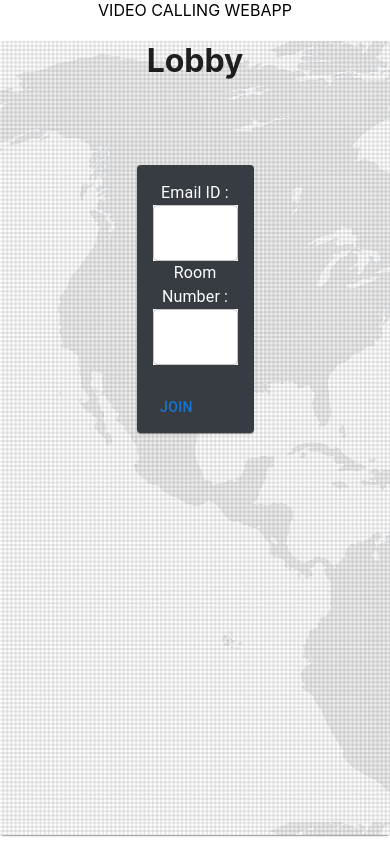
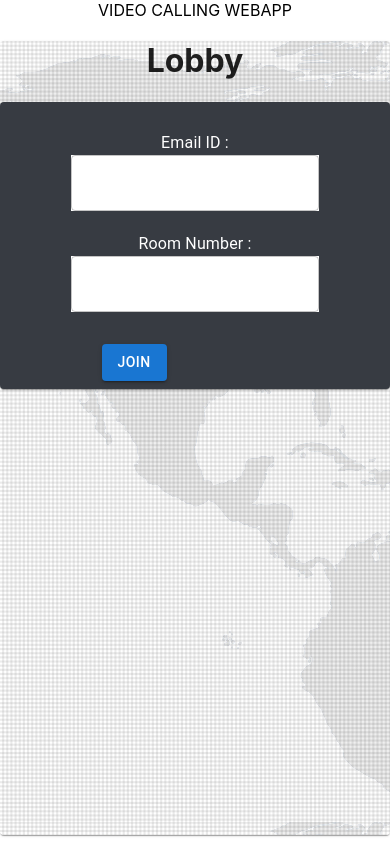
Before and after one commit to Debargha-arch/Video-Conferencing-webapp, a React (Create React App) app: page / in a window 390 px wide. Built offline with nearby package versions, Linux system fonts and the light colour scheme; no server answers.

Commit message:
Made the Room Screen RESPONSIVE

```diff
--- a/src/screens/Lobby.jsx
+++ b/src/screens/Lobby.jsx
@@ -15,17 +15,41 @@ const card = {
   flexDirection: 'column',
   backgroundColor: '#373b42',
   color: '#fff',
-  margin: '10vh 35vw'
+  height: {
+    sm: '27vh',
+    md: '38vh'
+  },
+  margin: {
+    sm: '20vh 20vw',
+    md: '10vh 35vw'
+  }
 };
 
 const cardContent = {
   display: 'flex',
   flexDirection: 'column',
 };
+const labToTexSpac = {
+  margin: '1.5vh 0 1vh 0',
+  // margin: {
+  //   sm: '1vh 0',
+  //   md: '4vh 0'
+  // }
+};
 
 const textField = {
-  backgroundColor: '#fff'
-}
+  backgroundColor: '#fff',
+  width: {
+    sm: '40vw',
+    md: '20vw'
+  }
+};
+
+const button = {
+  // display: 'flex',
+  // justifyContent: 'flex-end',
+  marginLeft: '24vw'
+};
 
 const Lobby = () => {
 
@@ -59,7 +83,8 @@ const Lobby = () => {
         <h1>Lobby</h1>
           <Card sx={card}>
             <CardContent sx={cardContent}>
-            <Typography>Email ID :</Typography>
+            <div style={labToTexSpac}>
+            <Typography variant='body1'>Email ID :</Typography>
             <TextField
               type='email'
               id='email'
@@ -67,7 +92,9 @@ const Lobby = () => {
               sx={textField}
               onChange={(e) => setEmail(e.target.value)}
             />
-            <Typography>Room Number :</Typography>
+            </div>
+            <div style={labToTexSpac}>
+            <Typography variant='body1'>Room Number :</Typography>
             <TextField
               type='text'
               id='room'
@@ -75,9 +102,10 @@ const Lobby = () => {
               sx={textField}
               onChange={(e) => setRoom(e.target.value)}
             />
+            </div>
             </CardContent>
             <CardActions>
-              <Button onClick={handleSubmitForm}>Join</Button>
+              <Button variant='contained' sx={button} onClick={handleSubmitForm}>Join</Button>
             </CardActions>
           </Card>
     </Paper>
--- a/src/screens/Room.jsx
+++ b/src/screens/Room.jsx
@@ -4,17 +4,26 @@ import ReactPlayer from 'react-player';
 import peer from '../services/peer';
 import { Box, Button, Card, IconButton, Paper, Typography } from '@mui/material';
 import CallIcon from '@mui/icons-material/Call';
-import KeyboardVoiceIcon from '@mui/icons-material/KeyboardVoice';
+import MicIcon from '@mui/icons-material/Mic';
+import MicOffIcon from '@mui/icons-material/MicOff';
 import VideocamOutlinedIcon from '@mui/icons-material/VideocamOutlined';
+import VideocamOffOutlinedIcon from '@mui/icons-material/VideocamOffOutlined';
 
 const head = {
   backgroundColor: '#33171d',
+  // height: {
+  //   sm: '97vh',
+  //   md: '97vh'
+  // }
   height: '97vh'
 };
 
 const paper = {
   display: 'flex',
-  flexDirection: 'row',
+  flexDirection: {
+    xs: 'column',
+    md: 'row',
+  },
   justifyContent: 'space-around',
   backgroundColor: 'inherit',
   marginTop: '6vh'
@@ -22,7 +31,8 @@ const paper = {
 
 const card = {
   backgroundColor: '#373c47',
-  padding: '1rem 0 0 0'
+  padding: '1rem 0 0 0',
+  borderRadius: '20px'
 };
 const box = {
   marginTop: '2vh'
@@ -49,6 +59,8 @@ const Room = () => {
   const [ remoteSocketId, setRemoteSocketId ] = useState(null);
   const [ myStream, setMyStream ] = useState();
   const [ remoteStream, setRemoteStream ] = useState();
+  const [ isAudioOn, setIsAudioOn ] = useState(true);
+  const [ isVideoOn, setIsVideoOn ] = useState(true);
 
   const socket = useSocket();
 
@@ -110,12 +122,14 @@ const Room = () => {
   const handleMuteAudio = useCallback(() => {
     console.log(`Audio: ${myStream.audio}`);
     myStream.getAudioTracks().forEach(track => track.enabled = !track.enabled);
-  }, [myStream])
+    setIsAudioOn(!isAudioOn);
+  }, [myStream, isAudioOn])
 
   const handleMuteVideo = useCallback(() => {
     console.log(`Video: ${myStream.video}`);
     myStream.getVideoTracks().forEach(track => track.enabled = !track.enabled);
-  }, [myStream])
+    setIsVideoOn(!isVideoOn)
+  }, [myStream, isVideoOn])
 
   const handleNegoFinal = useCallback( async ({ans}) => {
     await peer.setLocalDescription(ans);
@@ -178,8 +192,16 @@ const Room = () => {
         }
         </Paper>
         <Box sx={box}>
-          <IconButton sx={callButton} onClick={handleMuteAudio}><KeyboardVoiceIcon /></IconButton>
-          <IconButton sx={callButton} onClick={handleMuteVideo}><VideocamOutlinedIcon /></IconButton>
+          <IconButton sx={callButton} onClick={handleMuteAudio}>
+          {
+            isAudioOn ? <MicIcon /> : <MicOffIcon />
+          }
+          </IconButton>
+          <IconButton sx={callButton} onClick={handleMuteVideo}>
+          {
+            isVideoOn ? <VideocamOutlinedIcon /> :  <VideocamOffOutlinedIcon />
+          }
+          </IconButton>
         </Box>
     </div>
   )
```
Also changed, not shown: 1 other file (tests, documents, lock files or other folders).
